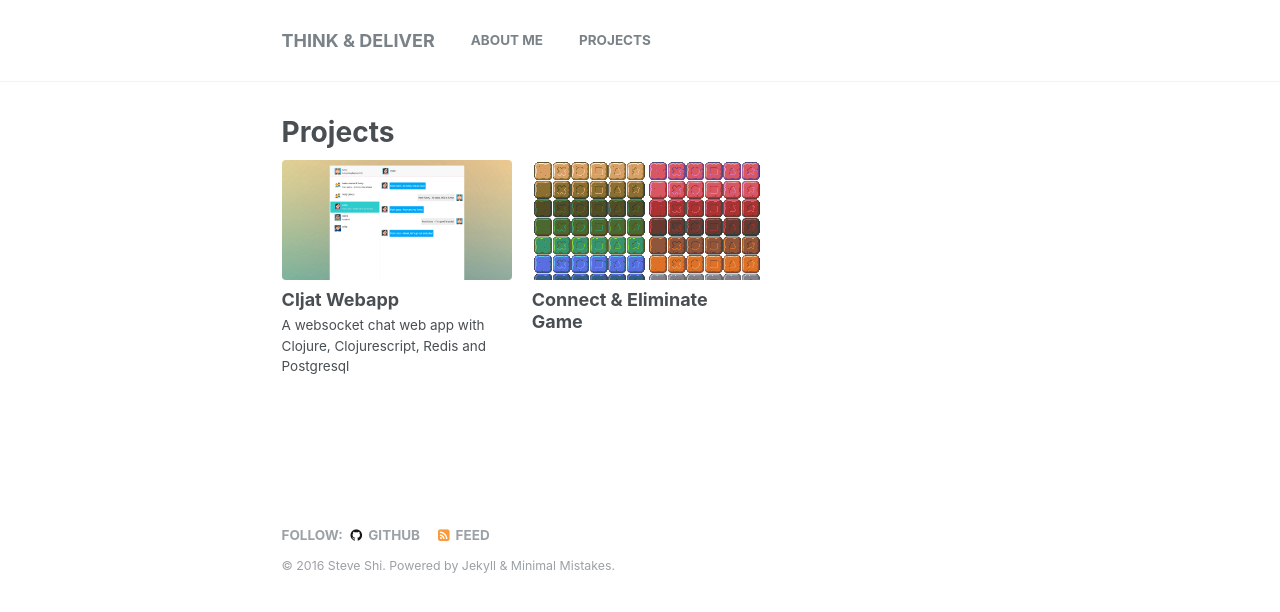
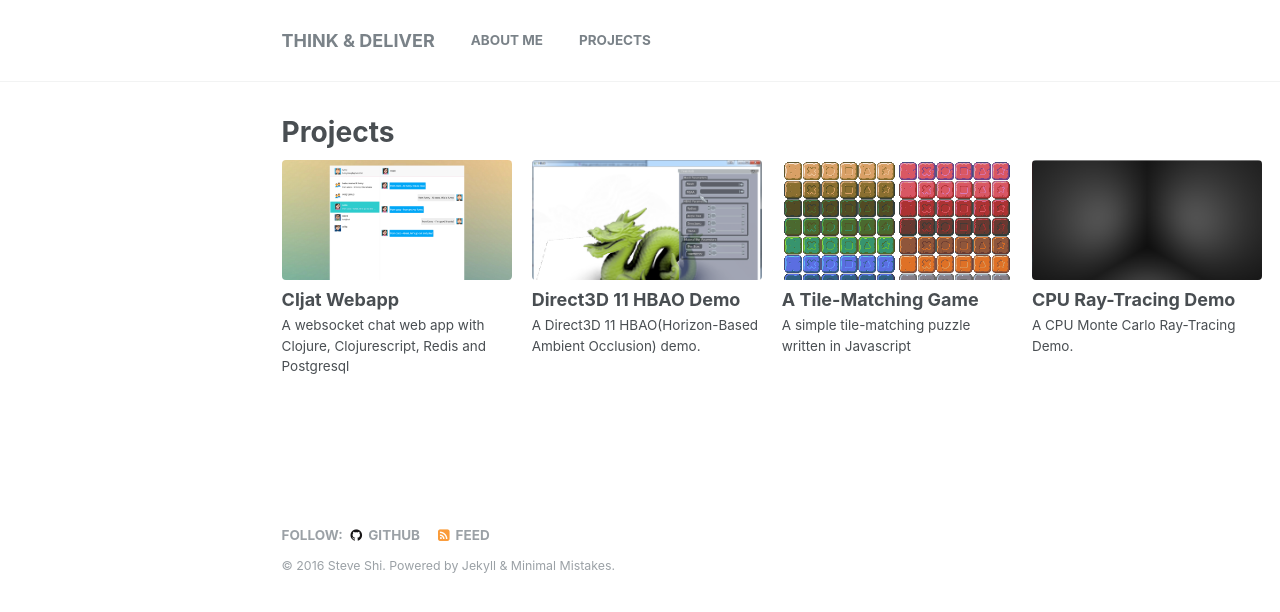
Before and after one commit to stevegocoding/stevegocoding.github.io, a Jekyll site: the page built from _pages/portofolio-archive.html, in a window 1280 px wide. Shown: the top 612 px of the page. Built offline with Jekyll 4.4.1, drawn with Linux system fonts in a browser that asks for light colours.

Commit message:
add two more portfolio pages

```diff
--- a/_config.yml
+++ b/_config.yml
@@ -10,8 +10,8 @@ locale                   : "en-US"
 title                    : "Think & Deliver"
 title_separator          : "-"
 name                     : "Steve Shi"
-description              : "An amazing website."
-url                      : "" # the base hostname & protocol for your site e.g. "https://mmistakes.github.io"
+description              : "Guangfu Shi's Personal Page"
+url                      : "http://stevegocoding.com" # the base hostname & protocol for your site e.g. "https://mmistakes.github.io"
 baseurl                  : # the subpath of your site, e.g. "/blog"
 gh_repo                  :
 teaser                   : # filename of teaser fallback teaser image placed in /images/, .e.g. "500x300.png"
--- /dev/null
+++ b/_portfolio/hbao/proj-hbao.html
@@ -0,0 +1,24 @@
+---
+permalink: /portfolio/hbao/
+title: "Direct3D 11 HBAO Demo"
+layout: single
+author_profile: false
+excerpt: "A Direct3D 11 HBAO(Horizon-Based Ambient Occlusion) demo."
+header:
+  teaser: "hbao_dragon.png"
+
+gallery:
+  - url: hbao_building.png
+    image_path: hbao_building.png
+    alt: "Building"
+  - url: hbao_dragon.png
+    image_path: hbao_dragon.png
+    alt: "Dragon"
+  - url: hbao_cornel_box.png
+    image_path: hbao_cornel_box.png
+    alt: "Cornel Box"
+---
+
+<p>
+{% include gallery %}
+</p>
--- a/_portfolio/llkjs/proj-llkjs.html
+++ b/_portfolio/llkjs/proj-llkjs.html
@@ -1,9 +1,9 @@
 ---
 permalink: /portfolio/llkjs/
-title: "Connect & Eliminate Game"
+title: "A Tile-Matching Game"
 layout: single
 author_profile: false
-Excerpt: "A simple connect & eliminate puzzle written in Javascript"
+excerpt: "A simple tile-matching puzzle written in Javascript"
 header:
   teaser: "llkjs_portfolio.png"
 
--- /dev/null
+++ b/_portfolio/yart/proj-yart.html
@@ -0,0 +1,21 @@
+---
+permalink: /portfolio/yart/
+title: "CPU Ray-Tracing Demo"
+layout: single
+author_profile: false
+excerpt: "A CPU Monte Carlo Ray-Tracing Demo."
+header:
+  teaser: "yart_room.png"
+
+gallery:
+  - url: yart_room2.jpg
+    image_path: yart_room2.jpg
+    alt: "Room 2"
+  - url: yart_building.jpq
+    image_path: yart_building.jpg
+    alt: "Building"
+---
+
+<p>
+{% include gallery %}
+</p>
--- a/org/_portfolio/llkjs/proj-llkjs.org
+++ b/org/_portfolio/llkjs/proj-llkjs.org
@@ -2,10 +2,10 @@
 #+BEGIN_HTML
 ---
 permalink: /portfolio/llkjs/
-title: "Connect & Eliminate Game"
+title: "A Tile-Matching Game"
 layout: single
 author_profile: false
-Excerpt: "A simple connect & eliminate puzzle written in Javascript"
+excerpt: "A simple tile-matching puzzle written in Javascript"
 header:
   teaser: "llkjs_portfolio.png"
 
```
Also changed, not shown: org/_portfolio/hbao/proj-hbao.org (added, +25 -0 lines), org/_portfolio/yart/proj-yart.org (added, +22 -0 lines), images/hbao_building.png (added), images/hbao_cornel_box.png (added), images/hbao_dragon.png (added), images/yart_building.jpg (added), images/yart_room.png (added), images/yart_room2.jpg (added).
